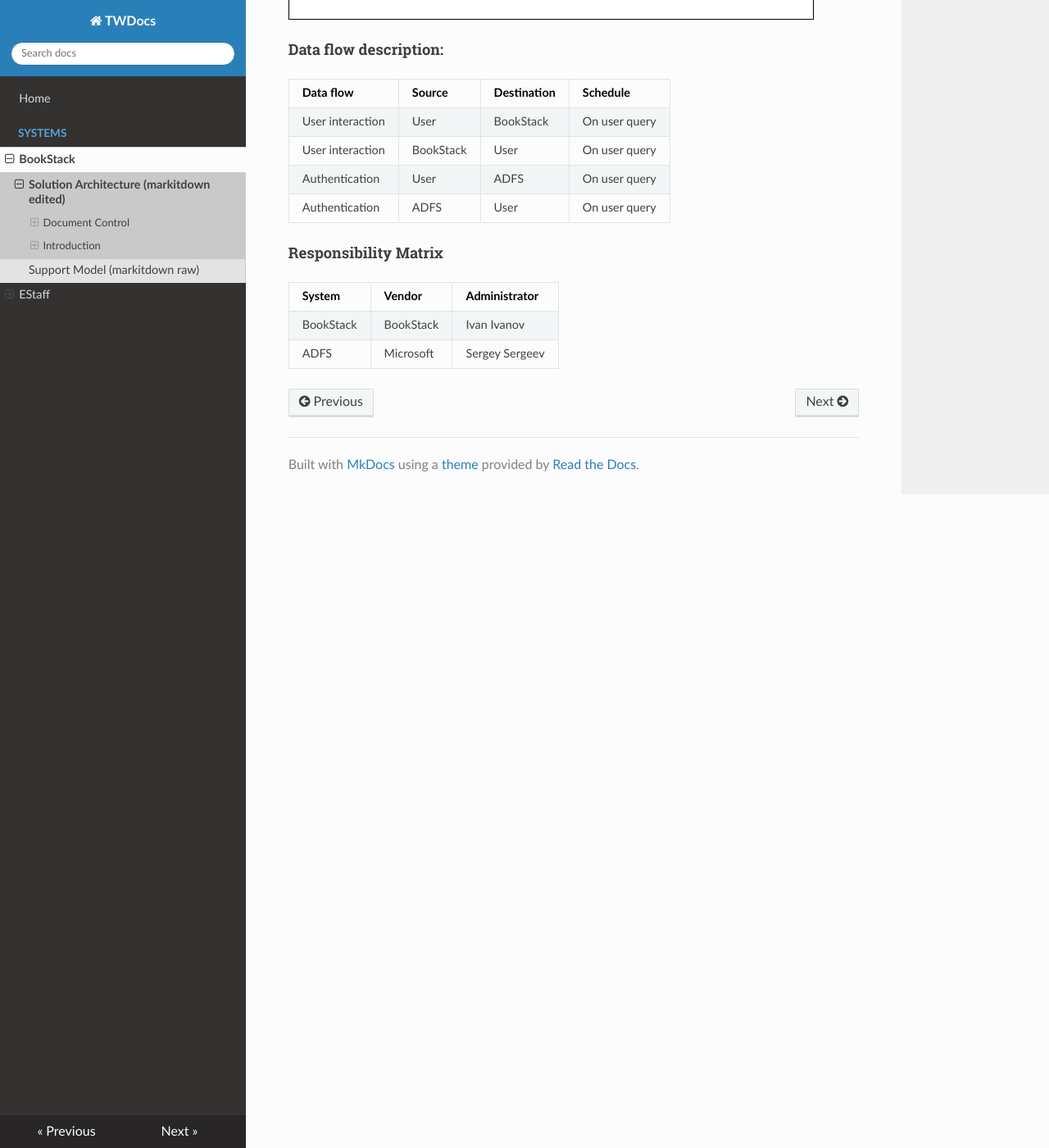
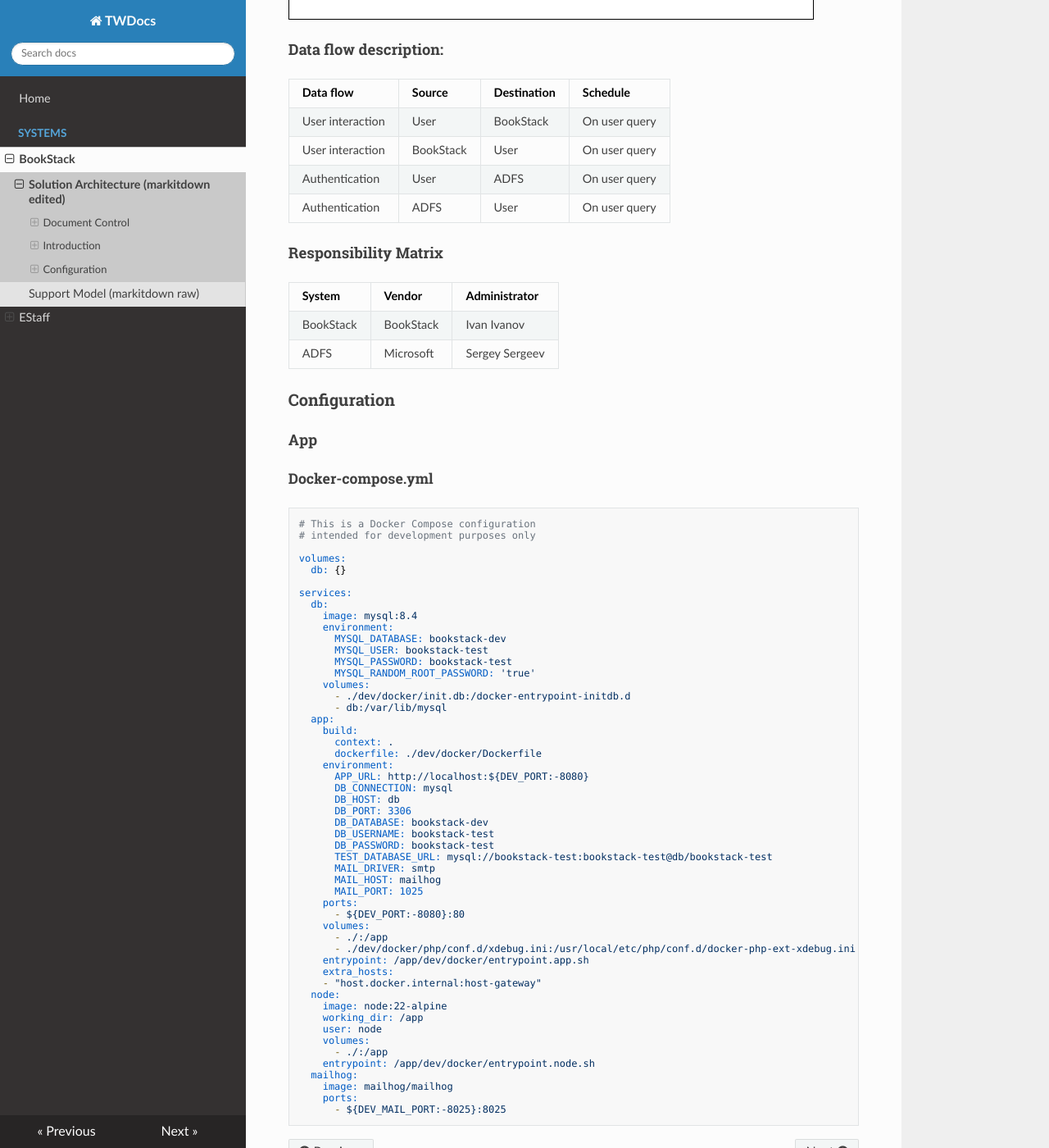
Before and after one commit to AndrewDOrlov/andrewdorlov.github.io, an MkDocs documentation site: the page built from docs/BookStackSA.md, in a window 1280 px wide and 1400 px high, scrolled down 1973 px. Shown: the whole window at 82% size. Built offline with MkDocs 1.6.1, drawn with Linux system fonts in a browser that asks for light colours; nearby versions of some CDN libraries.

Commit message:
code block sample added to SA

````diff
--- a/docs/BookStackSA.md
+++ b/docs/BookStackSA.md
@@ -63,3 +63,61 @@
 | --- | --- | --- |
 | BookStack | BookStack | Ivan Ivanov |
 | ADFS | Microsoft | Sergey Sergeev |
+
+### Configuration
+#### App
+##### Docker-compose.yml
+```
+# This is a Docker Compose configuration
+# intended for development purposes only
+
+volumes:
+  db: {}
+
+services:
+  db:
+    image: mysql:8.4
+    environment:
+      MYSQL_DATABASE: bookstack-dev
+      MYSQL_USER: bookstack-test
+      MYSQL_PASSWORD: bookstack-test
+      MYSQL_RANDOM_ROOT_PASSWORD: 'true'
+    volumes:
+      - ./dev/docker/init.db:/docker-entrypoint-initdb.d
+      - db:/var/lib/mysql
+  app:
+    build:
+      context: .
+      dockerfile: ./dev/docker/Dockerfile
+    environment:
+      APP_URL: http://localhost:${DEV_PORT:-8080}
+      DB_CONNECTION: mysql
+      DB_HOST: db
+      DB_PORT: 3306
+      DB_DATABASE: bookstack-dev
+      DB_USERNAME: bookstack-test
+      DB_PASSWORD: bookstack-test
+      TEST_DATABASE_URL: mysql://bookstack-test:bookstack-test@db/bookstack-test
+      MAIL_DRIVER: smtp
+      MAIL_HOST: mailhog
+      MAIL_PORT: 1025
+    ports:
+      - ${DEV_PORT:-8080}:80
+    volumes:
+      - ./:/app
+      - ./dev/docker/php/conf.d/xdebug.ini:/usr/local/etc/php/conf.d/docker-php-ext-xdebug.ini
+    entrypoint: /app/dev/docker/entrypoint.app.sh
+    extra_hosts:
+    - "host.docker.internal:host-gateway"
+  node:
+    image: node:22-alpine
+    working_dir: /app
+    user: node
+    volumes:
+      - ./:/app
+    entrypoint: /app/dev/docker/entrypoint.node.sh
+  mailhog:
+    image: mailhog/mailhog
+    ports:
+      - ${DEV_MAIL_PORT:-8025}:8025
+```
````
